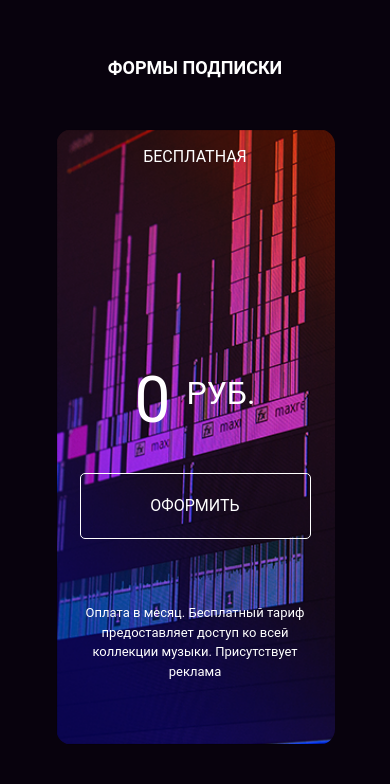
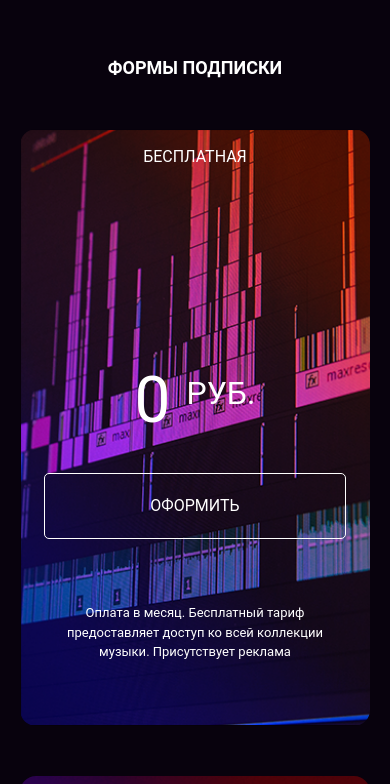
Before and after one commit to RickoBo/layout-designer-project-lvl2, a website: page src/index.html in a window 390 px wide. Shown: the part 920-1704 px from the top of the page. Drawn offline with Linux system fonts and the light colour scheme.

Commit message:
container fix

```diff
--- a/src/scss/_general.scss
+++ b/src/scss/_general.scss
@@ -42,6 +42,8 @@ h2 {
   min-width: 320px;
   max-width: 1200px;
   margin: 0 auto;
+  padding-right: 20px;
+  padding-left: 20px;
 
   @media (min-width: 1024px) and (max-width: 1239px) {
     max-width: 1024px;
--- a/src/scss/blocks/_pricing.scss
+++ b/src/scss/blocks/_pricing.scss
@@ -11,7 +11,6 @@
 }
 
 .pricing {
-  padding: 0 20px;
   display: flex;
   flex-wrap: wrap;
 
@@ -25,7 +24,7 @@
   &__item {
     display: flex;
     flex-direction: column;
-    max-width: 367px;
+    width: 370px;
 
     padding: 0 1.5rem;
     border-radius: 1rem;
@@ -44,7 +43,7 @@
     }
 
     @media (min-width: 375px) and (max-width: 424px) {
-      width: 90%;
+      width: 100%;
     }
 
     @media (min-width: 320px) and (max-width: 374px) {
```
Also changed, not shown: src/css/app.css, 1 other file.
